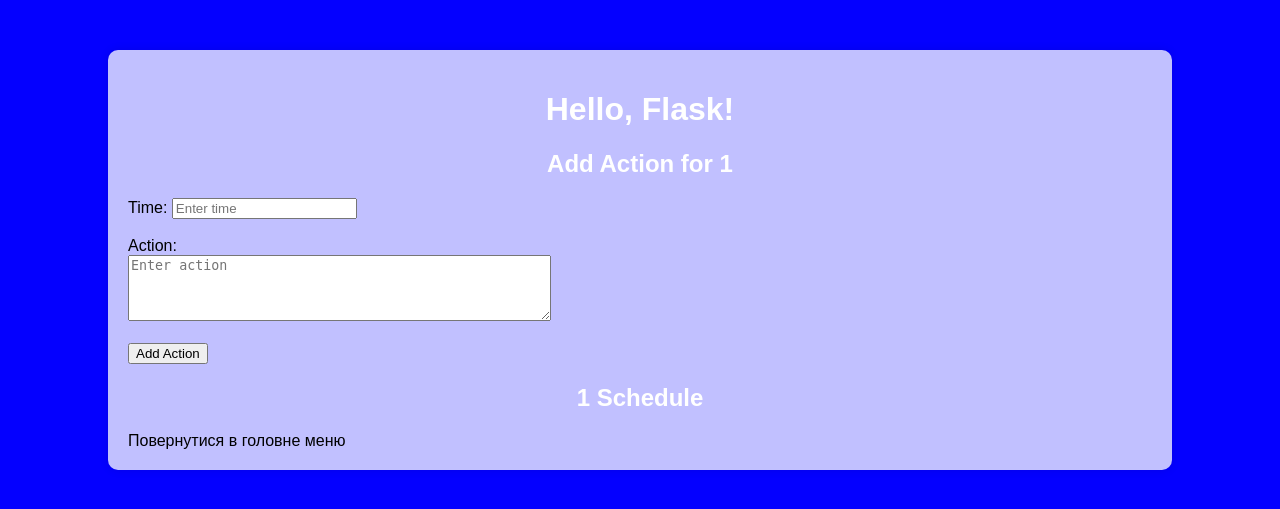
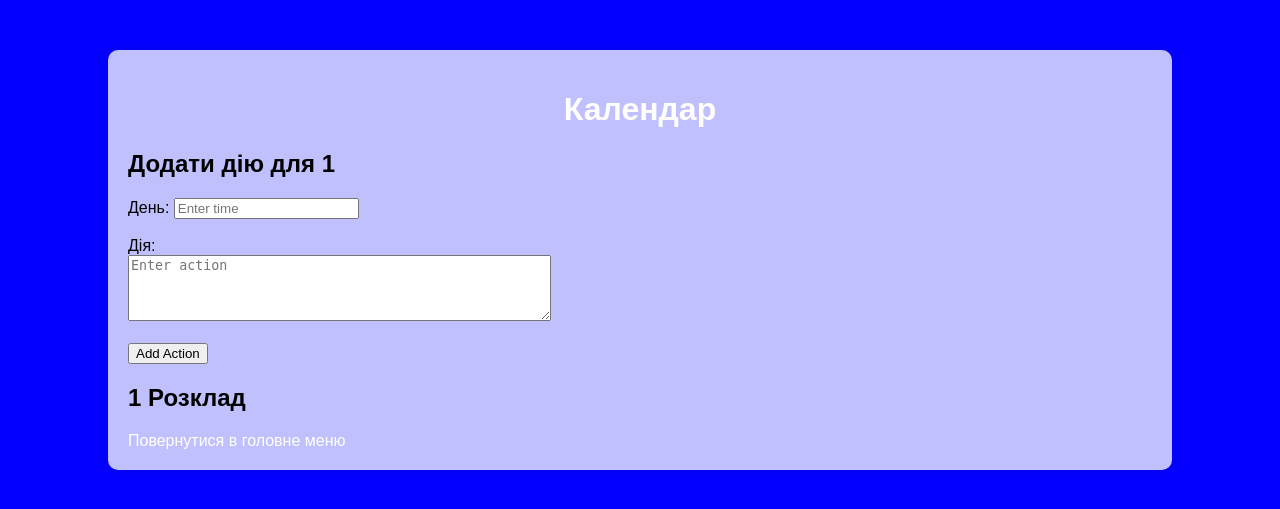
Before and after one commit to Zhenia-B/Kalendar, a Flask app: page /day/1 in a window 1280 px wide. Shown: the top 509 px of the page. Run offline with Flask 3, Linux system fonts and the light colour scheme.

Commit message:
Add files via upload

```diff
--- a/app.py
+++ b/app.py
@@ -25,7 +25,7 @@
 def index():
     # Отримання розкладу для всіх днів
     schedule = {}
-    for day_name in ['Monday', 'Tuesday', 'Wednesday', 'Thursday', 'Friday', 'Saturday', 'Sunday']:
+    for day_name in ['Понеділок', 'Вівторок', 'Середа', 'Четвер', 'П`ятниця', 'Субота', 'Неділя']:
         schedule[day_name] = Action.query.filter_by(day=day_name).all()
     return render_template('index.html', schedule=schedule)
 
--- /dev/null
+++ b/static/styles_for_day.css
@@ -0,0 +1,27 @@
+body {
+    font-family: Arial, sans-serif;
+    background-color: #0400ff;
+    margin: 0;
+    padding: 0;
+  }
+
+  .container {
+    width: 80%;
+    margin: 50px auto;
+    background-color: #c1c0ff;
+    padding: 20px;
+    border-radius: 10px;
+    box-shadow: 0 0 10px rgba(0, 0, 0, 0.1);
+  }
+
+  h1 {
+    color: #ffffff;
+    text-align: center;
+  }
+a {
+    text-decoration: none;
+    color: rgb(255, 255, 255);
+}
+input{
+    text-decoration: black;
+}
--- a/templates/day.html
+++ b/templates/day.html
@@ -3,25 +3,25 @@
 <head>
     <meta charset="UTF-8">
     <meta name="viewport" content="width=device-width, initial-scale=1.0">
-    <title>{{ day_name }} Schedule</title>
-    <link rel="stylesheet" href="{{ url_for('static', filename='styles.css') }}">
+    <title>{{ day_name }} Розклад</title>
+    <link rel="stylesheet" href="{{ url_for('static', filename='styles_for_day.css') }}">
 </head>
 <body>
     <div class="container">
-        <h1>Hello, Flask!</h1>
+        <h1>Календар</h1>
         <div class="content">
             <div class="action-form">
-                <h2>Add Action for {{ day_name }}</h2>
+                <h2>Додати дію для {{ day_name }}</h2>
                 <form action="/day/{{ day_name }}" method="post">
-                    <label for="time">Time:</label>
+                    <label for="time">День:</label>
                     <input type="text" id="time" name="time" placeholder="Enter time"><br><br>
-                    <label for="action">Action:</label><br>
+                    <label for="action">Дія:</label><br>
                     <textarea id="action" name="action" rows="4" cols="50" placeholder="Enter action"></textarea><br><br>
                     <input type="submit" value="Add Action">
                 </form>
             </div>
             <div class="schedule">
-                <h2>{{ day_name }} Schedule</h2>
+                <h2>{{ day_name }} Розклад</h2>
                 {% for item in schedule %}
                 <p>{{ item.time }} - {{ item.action }} <a href="/edit/{{ item.id }}">Редагувати</a> <a href="/delete/{{ item.id }}">Видалити</a></p>
                 {% endfor %}
```
Also changed, not shown: templates/edit.html (+5 -5 lines), templates/index.html (+12 -12 lines).
